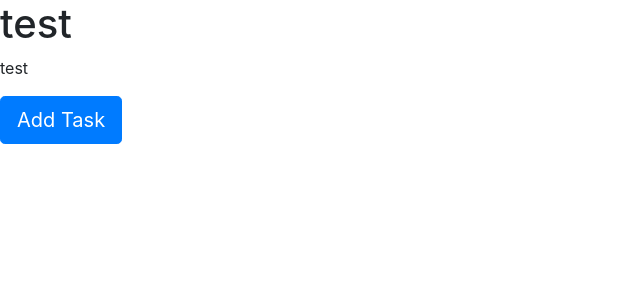
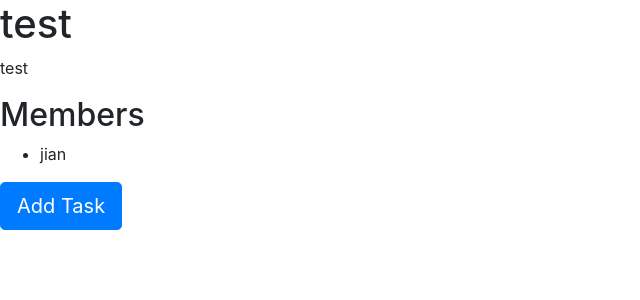
Before and after one commit to JianZcar/mirenda_project_manager, a Django app: page /projects/15/ in a window 1280 px wide. Shown: the top 300 px of the page, without its empty margins (0-640 px from the left). Run offline with Django 5.2, Linux system fonts and the light colour scheme; a user stored in the database is signed in; data comes from the database, SQL or seed files in the repository; both versions use the stored data as it was after the commit; data that the repository does not hold is empty; some libraries are stand-ins or nearby versions.

Commit message:
can add member to project

```diff
--- a/mirenda_manage/forms.py
+++ b/mirenda_manage/forms.py
@@ -2,14 +2,19 @@ from django import forms
 from .models import Project, Task
 from django.contrib.auth import get_user_model
 
+User = get_user_model()
+
 
 class ProjectForm(forms.ModelForm):
+    users = forms.ModelMultipleChoiceField(
+        queryset=User.objects.all(),
+        widget=forms.CheckboxSelectMultiple,
+        required=False
+    )
+
     class Meta:
         model = Project
-        fields = ['name', 'description']
-
-
-User = get_user_model()
+        fields = ['name', 'description', 'users']
 
 
 class CustomUserCreationForm(forms.ModelForm):
--- a/mirenda_manage/views.py
+++ b/mirenda_manage/views.py
@@ -5,7 +5,7 @@ from django.contrib.auth import login as auth_login
 from django.shortcuts import redirect
 from django.contrib.auth.decorators import login_required
 from django.contrib.auth import authenticate, login
-from .models import Project
+from .models import Project, CustomUser
 from .forms import ProjectForm, CustomUserCreationForm, TaskForm
 
 from django.shortcuts import get_object_or_404
@@ -53,17 +53,20 @@ def register_view(request):
 def project_view(request, pk):  # add 'pk' as an argument
     project = get_object_or_404(Project, pk=pk)  # use 'pk' to fetch the project
     tasks = project.task_set.all()  # fetch the tasks related to the project
+    members = project.members.all()  # fetch the members of the project
     form = TaskForm()  # create an instance of TaskForm
-    return render(request, 'project.html', {'project': project, 'tasks': tasks, 'form': form})
+    return render(request, 'project.html', {'project': project, 'tasks': tasks, 'form': form, 'members': members})
 
 
 def create_project(request):
     if request.method == 'POST':
         form = ProjectForm(request.POST)
         if form.is_valid():
-            project = form.save(commit=False)  # create a project instance but don't save it to the database yet
-            project.save()  # save the project to the database
-            project.members.add(request.user)  # add the current user to the project's members
+            project = form.save(commit=False)
+            project.save()
+            users = form.cleaned_data.get('users')
+            for user in users:
+                project.members.add(user)
             return redirect('home')
     else:
         form = ProjectForm()
--- a/templates/project.html
+++ b/templates/project.html
@@ -3,6 +3,13 @@
 {% block content %}
     <h1>{{ project.name }}</h1>
     <p>{{ project.description }}</p>
+
+    <h2>Members</h2>
+    <ul>
+        {% for member in members %}
+            <li>{{ member.username }}</li>
+        {% endfor %}
+    </ul>
 
     <div class="row">
         {% for task in tasks %}
```
Also changed, not shown: db.sqlite3.
